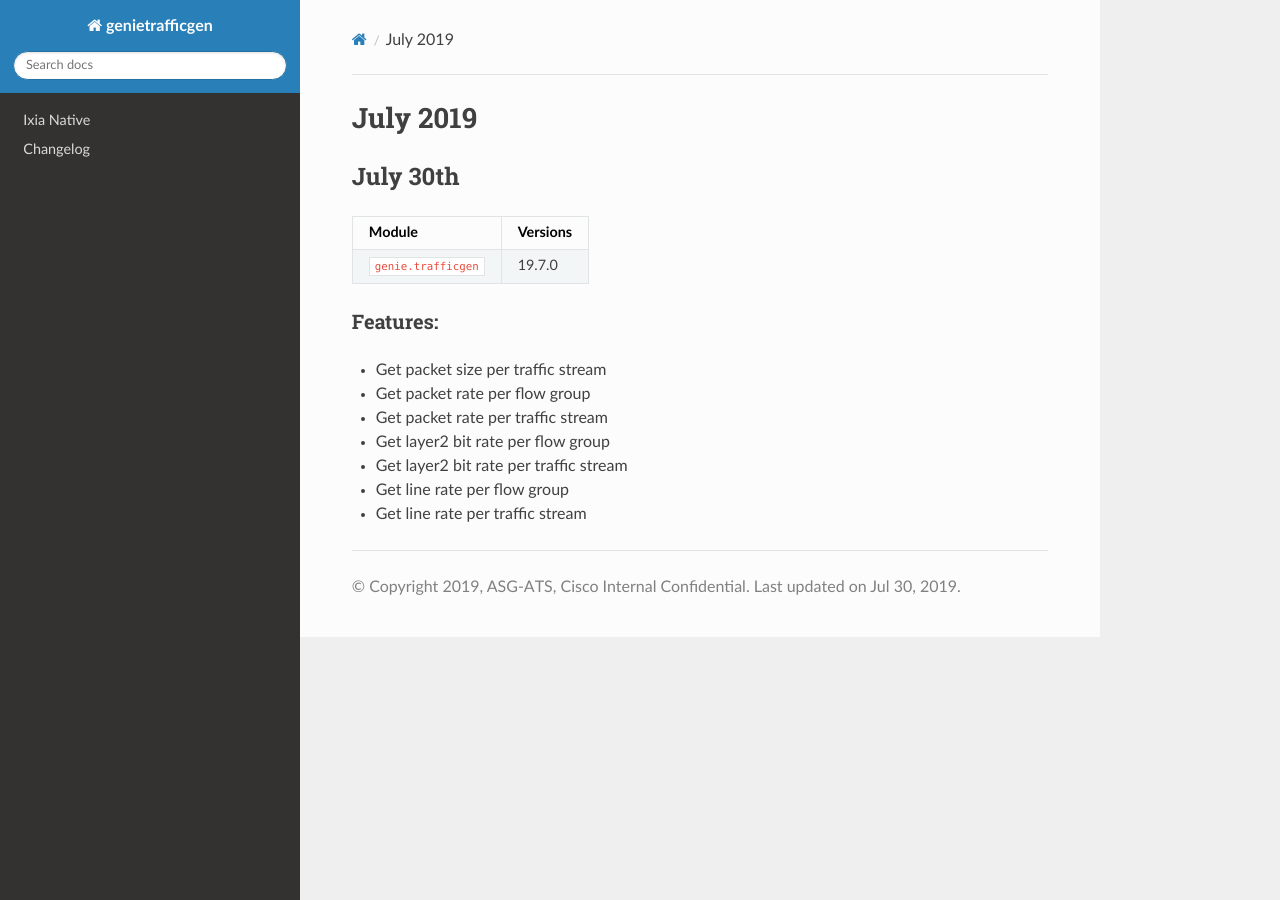
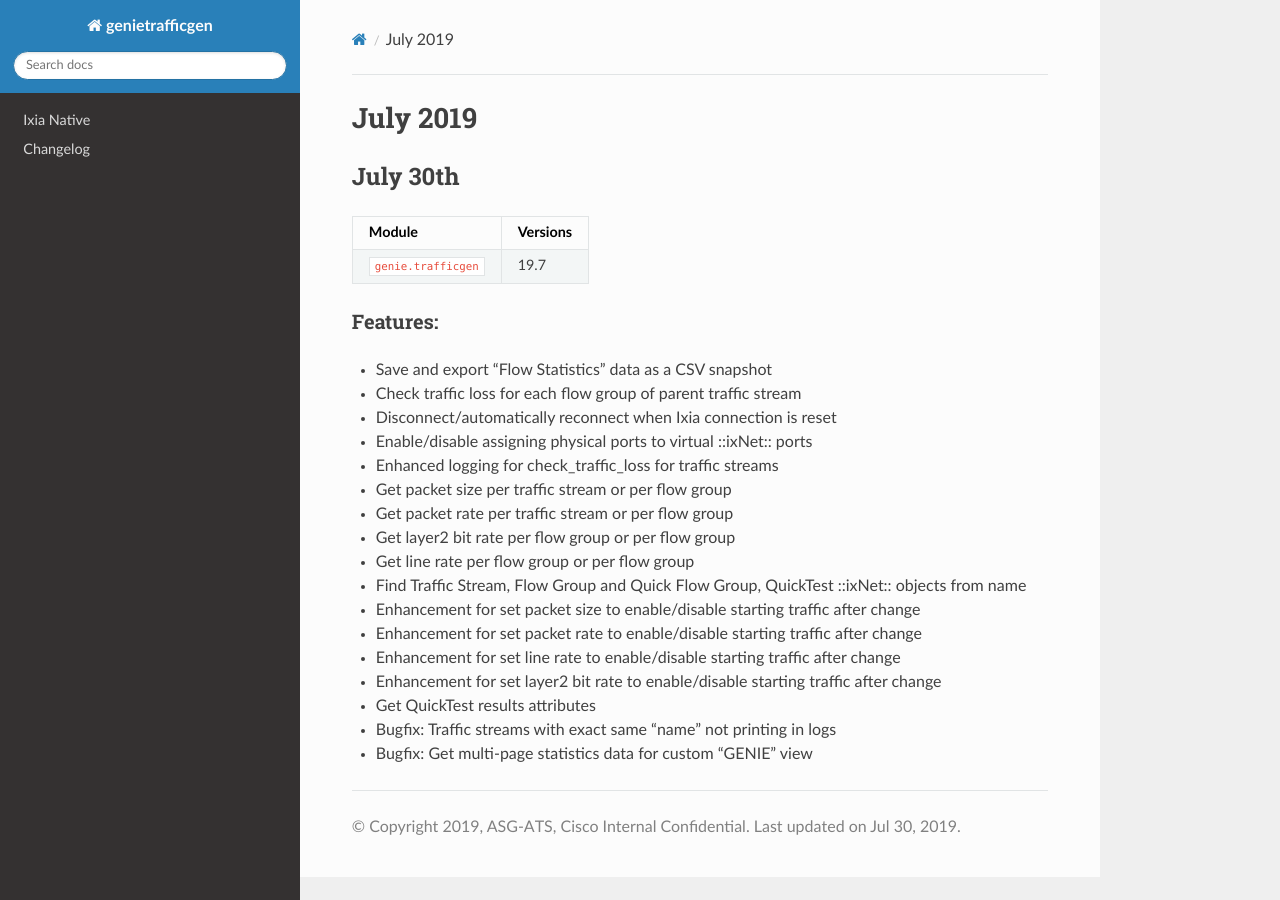
Before and after one commit to CiscoTestAutomation/genietrafficgen, a Sphinx documentation site: the page built from docs/changelog/2019/july.rst, in a window 1280 px wide. Built offline with Sphinx 7.4.7 and the Read the Docs theme 2.0.0, drawn with Linux system fonts in a browser that asks for light colours.

Commit message:
Updated changelog

```diff
--- a/docs/changelog/2019/july.rst
+++ b/docs/changelog/2019/july.rst
@@ -7,16 +7,26 @@ July 30th
 +-------------------------------+-------------------------------+
 | Module                        | Versions                      |
 +===============================+===============================+
-| ``genie.trafficgen``          | 19.7.0                        |
+| ``genie.trafficgen``          | 19.7                          |
 +-------------------------------+-------------------------------+
 
 
 Features:
 ^^^^^^^^^
-* Get packet size per traffic stream
-* Get packet rate per flow group
-* Get packet rate per traffic stream
-* Get layer2 bit rate per flow group
-* Get layer2 bit rate per traffic stream
-* Get line rate per flow group
-* Get line rate per traffic stream
+* Save and export "Flow Statistics" data as a CSV snapshot
+* Check traffic loss for each flow group of parent traffic stream
+* Disconnect/automatically reconnect when Ixia connection is reset
+* Enable/disable assigning physical ports to virtual ::ixNet:: ports
+* Enhanced logging for check_traffic_loss for traffic streams
+* Get packet size per traffic stream or per flow group
+* Get packet rate per traffic stream or per flow group
+* Get layer2 bit rate per flow group or per flow group
+* Get line rate per flow group or per flow group
+* Find Traffic Stream, Flow Group and Quick Flow Group, QuickTest ::ixNet:: objects from name
+* Enhancement for set packet size to enable/disable starting traffic after change
+* Enhancement for set packet rate to enable/disable starting traffic after change
+* Enhancement for set line rate to enable/disable starting traffic after change
+* Enhancement for set layer2 bit rate to enable/disable starting traffic after change
+* Get QuickTest results attributes
+* Bugfix: Traffic streams with exact same "name" not printing in logs
+* Bugfix: Get multi-page statistics data for custom "GENIE" view
--- a/docs/changelog/2019/june.rst
+++ b/docs/changelog/2019/june.rst
@@ -30,7 +30,6 @@ Features:
 * Configure layer2 bit rate per traffic stream
 * Configure line rate per flow group
 * Configure line rate per traffic stream
-* Bugfix pull multi-page stats for custom "GENIE" view
 * Check traffic loss per flow group
 * Start/stop traffic per flow group
 * Start/stop traffic per Quick Flow Group
```
